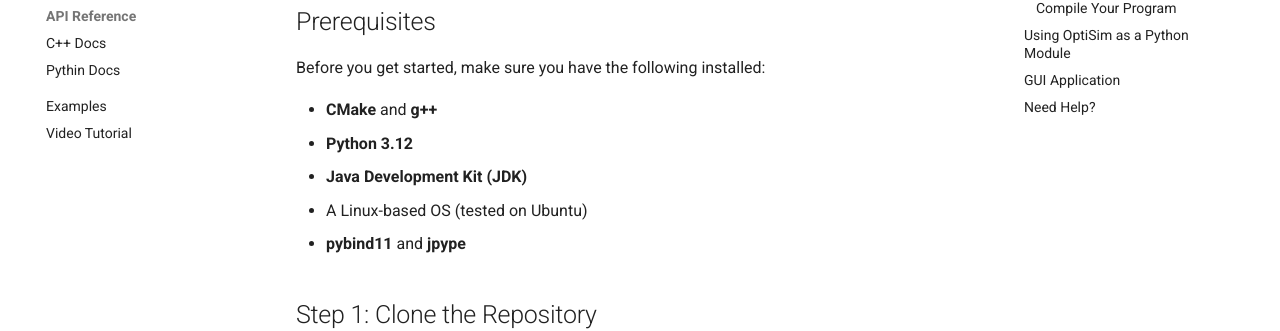
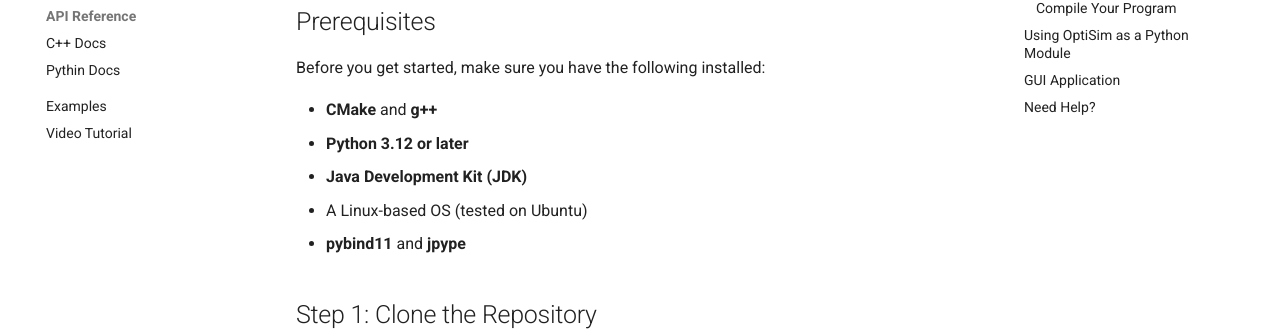
Before and after one commit to VitusSzabolcs/OptiSim, an MkDocs documentation site: the page built from docs/install.md, in a window 1280 px wide and 900 px high. Shown: the part 292-623 px from the top of the window. Built offline with MkDocs 1.6.1 and Material for MkDocs 9.7.7, drawn with Linux system fonts in a browser that asks for light colours.

Commit message:
added "or later" after python version

```diff
--- a/docs/install.md
+++ b/docs/install.md
@@ -7,7 +7,7 @@ Welcome to **OptiSim** – a modular optical simulator with C++, Python, and Jav
 Before you get started, make sure you have the following installed:
 
 - **CMake** and **g++**
-- **Python 3.12**
+- **Python 3.12 or later**
 - **Java Development Kit (JDK)**
 - A Linux-based OS (tested on Ubuntu)
 - **pybind11** and **jpype**
```
